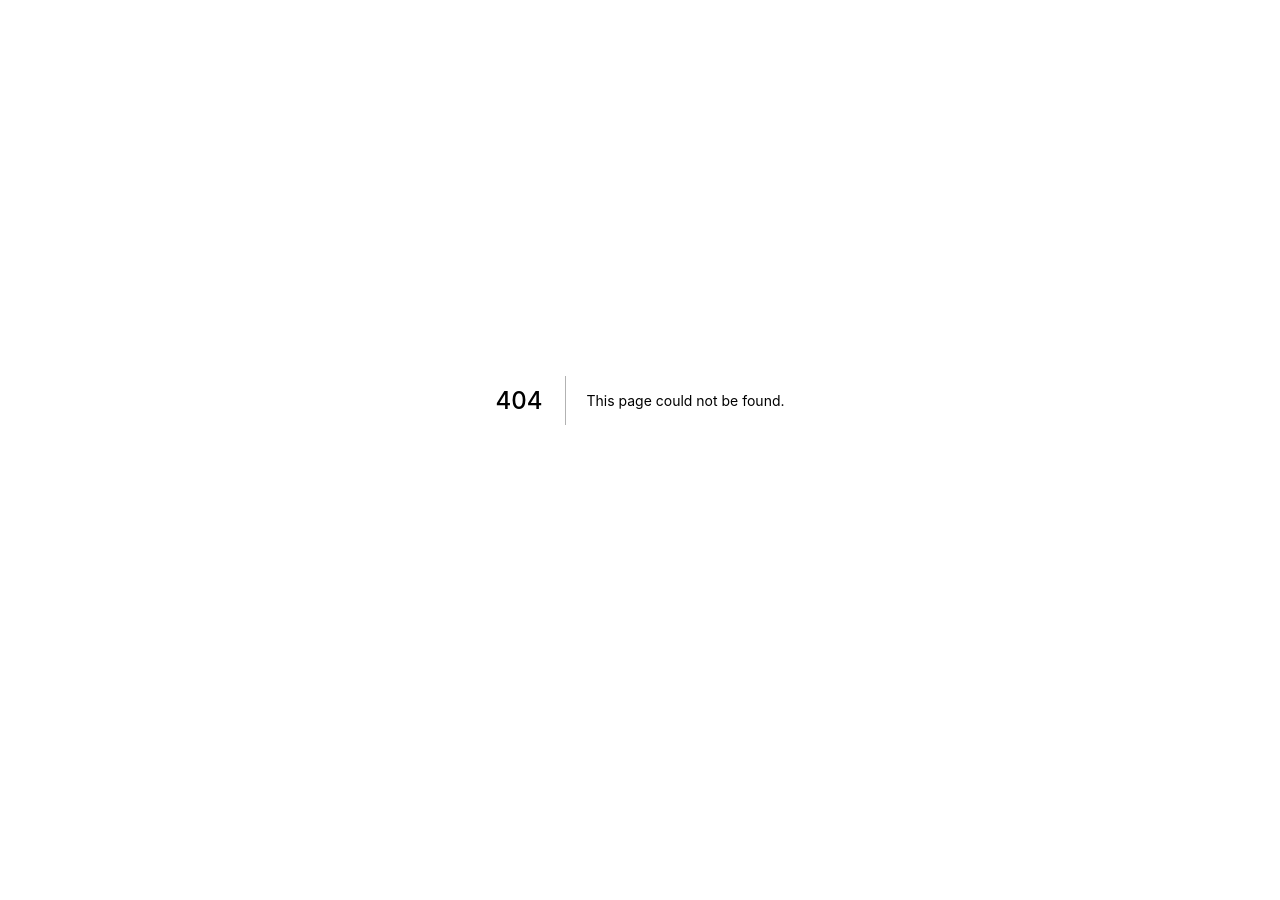
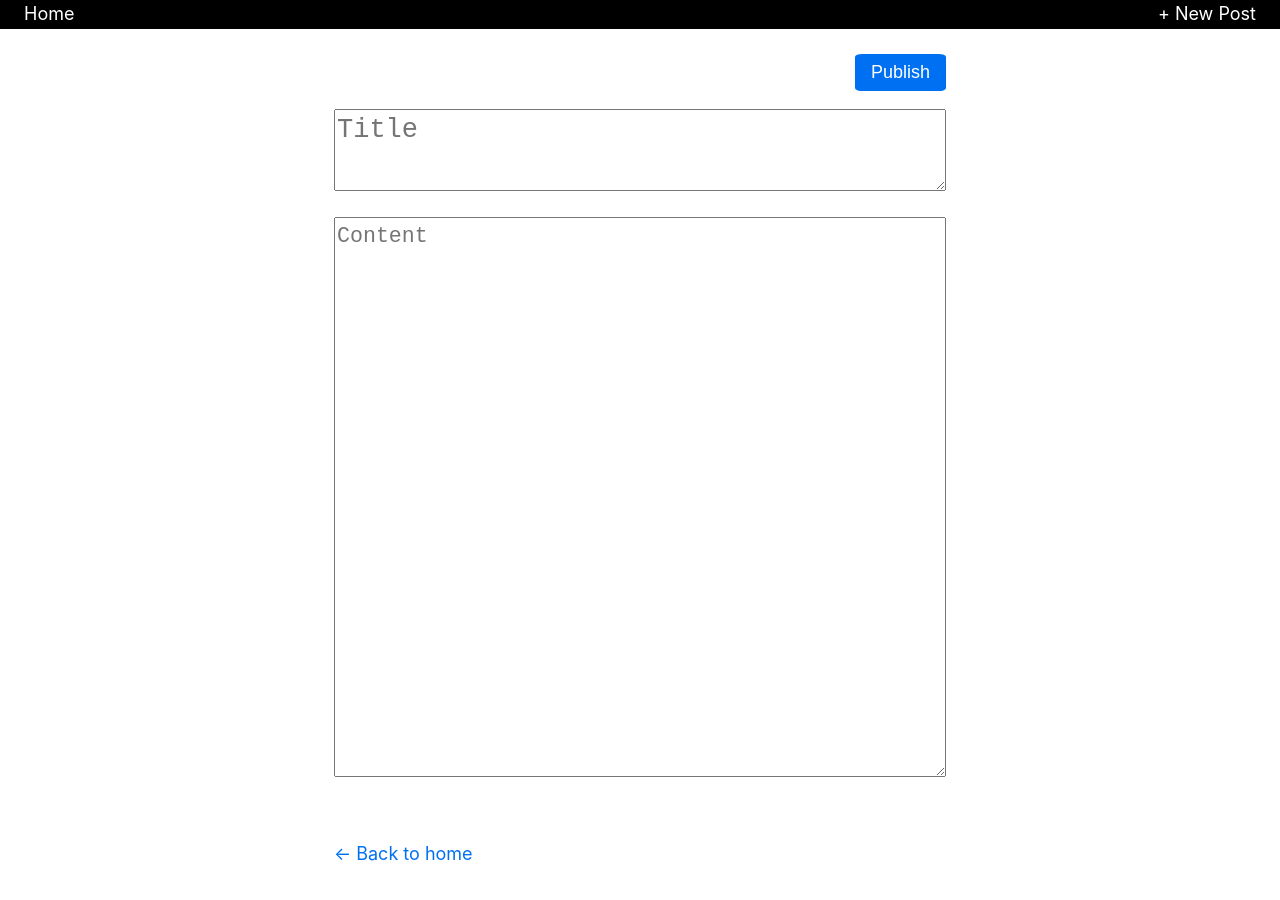
Before and after one commit to vanssign/nextjs-blog, a Next.js app: page /create in a window 1280 px wide. Before the commit this address had no page. Shown: the top 900 px of the page. Before the commit the page ends 800 px from the top, so only its background shows below. Built offline with nearby package versions, Linux system fonts and the light colour scheme.

Commit message:
basic styles, create

```diff
--- a/components/CreatePost.js
+++ b/components/CreatePost.js
@@ -1,5 +1,7 @@
 import React, { useState } from 'react';
 import fire from '../config/fire-config';
+import utilStyles from "../styles/utils.module.css";
+
 const CreatePost = () => {
   const [title, setTitle] = useState('');
   const [content, setContent] = useState('');
@@ -18,19 +20,18 @@ const CreatePost = () => {
   }
   return (
     <div>
-      {notification}
       <form onSubmit={handleSubmit}>
+        <span className={`${utilStyles.textSuccess}`}>{notification}</span> <button type="submit" style={{
+          float: 'right'
+        }} className={`${utilStyles.btnPrimary}`}>Publish</button>
         <div>
-          Title<br />
-          <input type="text" value={title}
-           onChange={({target}) => setTitle(target.value)} />
+          <textarea style={{ width: '100%' }} value={title} className={`${utilStyles.headingLg}`}
+            onChange={({ target }) => setTitle(target.value)} placeholder="Title" />
         </div>
         <div>
-          Content<br />
-          <textarea value={content}
-           onChange={({target}) => setContent(target.value)} />
+          <textarea style={{ width: '100%', height: '70vh' }} value={content} className={`${utilStyles.headingMd}`}
+            onChange={({ target }) => setContent(target.value)} placeholder="Content" />
         </div>
-        <button type="submit">Save</button>
       </form>
     </div>
   )
--- a/components/layout.js
+++ b/components/layout.js
@@ -7,8 +7,21 @@ import Link from "next/link";
 const BLOG_NAME = "Life Via Window";
 export const siteTitle = "Life Via Window | Blog";
 
-export default function Layout({ children, home }) {
+export default function Layout({ children, home,create }) {
   return (
+    <>
+    <div style={{width:'100%',backgroundColor:'black',color:'white',position:'fixed',top:0}} className="flexContainer">
+      <Link href="/"><a style={{color:'white'}}>Home</a>
+      </Link>
+      <div>
+        <div>
+          {/* <Image src="/images/user-icon-white.jpg" alt="Login accessory icon"
+        width={30}
+        height={30}/> */}
+        <Link href="/create"><a style={{color:'white'}}>+ New Post</a>
+        </Link>
+        </div></div>
+    </div>
     <div className={styles.container}>
       <Head>
         <link rel="icon" href="/favicon.ico" />
@@ -39,7 +52,8 @@ export default function Layout({ children, home }) {
             <h1 className={utilStyles.heading2Xl}>{BLOG_NAME}</h1>
           </>
         ) : (
-          <>
+          create?(<></>):
+            (<>
             <Link href="/">
               <a>
                 <Image
@@ -57,7 +71,7 @@ export default function Layout({ children, home }) {
                 <a className={utilStyles.colorInherit}>{BLOG_NAME}</a>
               </Link>
             </h2>
-          </>
+          </> )
         )}
       </header>
       <main>{children}</main>
@@ -69,5 +83,6 @@ export default function Layout({ children, home }) {
         </div>
       )}
     </div>
+    </>
   );
 }
--- /dev/null
+++ b/pages/create.js
@@ -0,0 +1,14 @@
+import CreatePost from '../components/CreatePost';
+import Head from 'next/head'
+import Layout from '../components/layout';
+
+export default function Home(){
+    return(
+        <Layout create>
+            <Head>
+                <title>Create Post | Blog</title>
+            </Head>
+            <CreatePost/>
+        </Layout>
+    )
+}
--- a/pages/index.js
+++ b/pages/index.js
@@ -24,7 +24,7 @@ export default function Home({allPostsData}) {
                 <a>{post.title}</a>
               </Link>
               <br />
-              <small>{post.content}</small>
+              <small style={{whiteSpace: 'pre-wrap'}}>{post.content}</small>
               {/* <small className={utilStyles.lightText}>
                 <Date dateString={date} />
               </small> */}
--- a/pages/posts/[id].js
+++ b/pages/posts/[id].js
@@ -11,7 +11,7 @@ export default function Post({ postData }) {
         <title>{postData.title}</title>
       </Head>
       <h1 className={utilStyles.headingLg}>{postData.title}</h1>
-      <p>{postData.content}</p>
+      <p style={{whiteSpace: 'pre-wrap'}}>{postData.content}</p>
     </Layout>
   )
 }
--- a/styles/global.css
+++ b/styles/global.css
@@ -25,3 +25,21 @@ img {
   max-width: 100%;
   display: block;
 }
+
+button{
+  padding:8px 16px;
+  font-size:large;
+  border:0;
+  border-radius: 8%;
+}
+
+button:hover{
+  cursor:pointer;
+}
+
+.flexContainer{
+  padding:0px 24px;
+  display: flex;
+  align-items: stretch;
+  justify-content: space-between;
+}
--- a/styles/utils.module.css
+++ b/styles/utils.module.css
@@ -50,3 +50,18 @@
   .lightText {
     color: #666;
   }
+
+  .btnPrimary{
+    background-color:#0070f3;
+    color: #ffffff;
+  }
+  .btnPrimary:hover{
+    background-color:blue;
+  }
+  .textSuccess{
+    color:#00A572
+  }
+  .bgBlack{
+    background-color: black;
+    color:white !important;
+  }
```
Also changed, not shown: public/images/user-icon-white.jpg (added).
